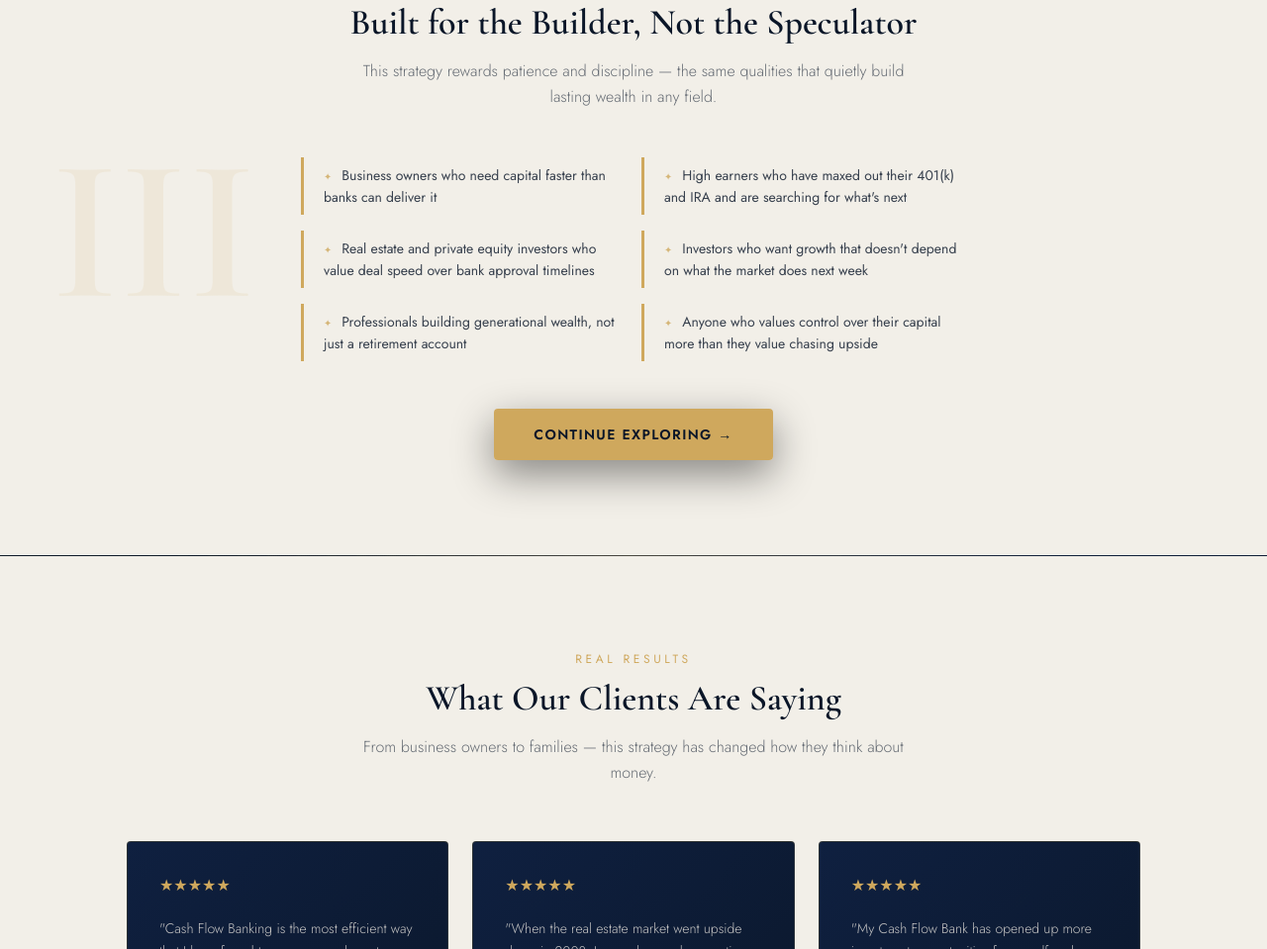
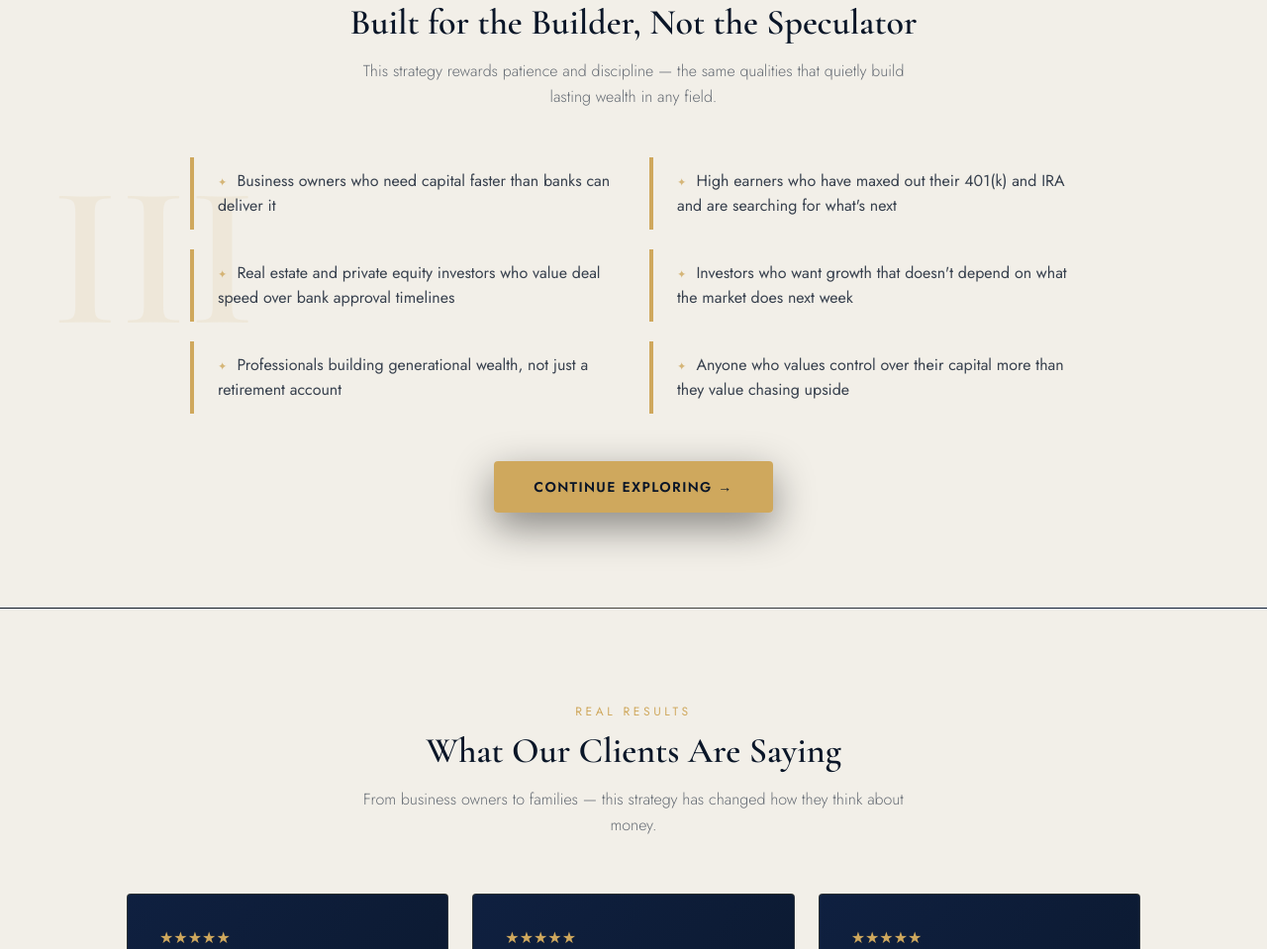
Before and after one commit to WillSmethurst/Funnel, a plain HTML site: page index.html in a window 1280 px wide. Shown: the part 2053-3012 px from the top of the page at 99% size. Drawn offline with nearby package versions, Linux system fonts and the light colour scheme.

Commit message:
Update index.html

```diff
--- a/index.html
+++ b/index.html
@@ -132,7 +132,7 @@
     }
 
     .gold-border-left {
-      border-left: 3px solid #cfa85d;
+      border-left: 4px solid #cfa85d;
     }
 
     /* Diagonal section divider */
@@ -433,24 +433,24 @@
         </p>
       </div>
 
-      <div class="grid grid-cols-1 sm:grid-cols-2 gap-4 max-w-2xl mx-auto">
-        <div class="gold-border-left pl-5 py-2">
-          <p class="font-body text-sm text-cream opacity-80 checklist-item">Business owners who need capital faster than banks can deliver it</p>
+      <div class="grid grid-cols-1 sm:grid-cols-2 gap-x-8 gap-y-5 max-w-4xl mx-auto">
+        <div class="gold-border-left pl-6 py-3">
+          <p class="font-body text-base text-cream opacity-80 checklist-item">Business owners who need capital faster than banks can deliver it</p>
         </div>
-        <div class="gold-border-left pl-5 py-2">
-          <p class="font-body text-sm text-cream opacity-80 checklist-item">High earners who have maxed out their 401(k) and IRA and are searching for what's next</p>
+        <div class="gold-border-left pl-6 py-3">
+          <p class="font-body text-base text-cream opacity-80 checklist-item">High earners who have maxed out their 401(k) and IRA and are searching for what's next</p>
         </div>
-        <div class="gold-border-left pl-5 py-2">
-          <p class="font-body text-sm text-cream opacity-80 checklist-item">Real estate and private equity investors who value deal speed over bank approval timelines</p>
+        <div class="gold-border-left pl-6 py-3">
+          <p class="font-body text-base text-cream opacity-80 checklist-item">Real estate and private equity investors who value deal speed over bank approval timelines</p>
         </div>
-        <div class="gold-border-left pl-5 py-2">
-          <p class="font-body text-sm text-cream opacity-80 checklist-item">Investors who want growth that doesn't depend on what the market does next week</p>
+        <div class="gold-border-left pl-6 py-3">
+          <p class="font-body text-base text-cream opacity-80 checklist-item">Investors who want growth that doesn't depend on what the market does next week</p>
         </div>
-        <div class="gold-border-left pl-5 py-2">
-          <p class="font-body text-sm text-cream opacity-80 checklist-item">Professionals building generational wealth, not just a retirement account</p>
+        <div class="gold-border-left pl-6 py-3">
+          <p class="font-body text-base text-cream opacity-80 checklist-item">Professionals building generational wealth, not just a retirement account</p>
         </div>
-        <div class="gold-border-left pl-5 py-2">
-          <p class="font-body text-sm text-cream opacity-80 checklist-item">Anyone who values control over their capital more than they value chasing upside</p>
+        <div class="gold-border-left pl-6 py-3">
+          <p class="font-body text-base text-cream opacity-80 checklist-item">Anyone who values control over their capital more than they value chasing upside</p>
         </div>
       </div>
 
```
